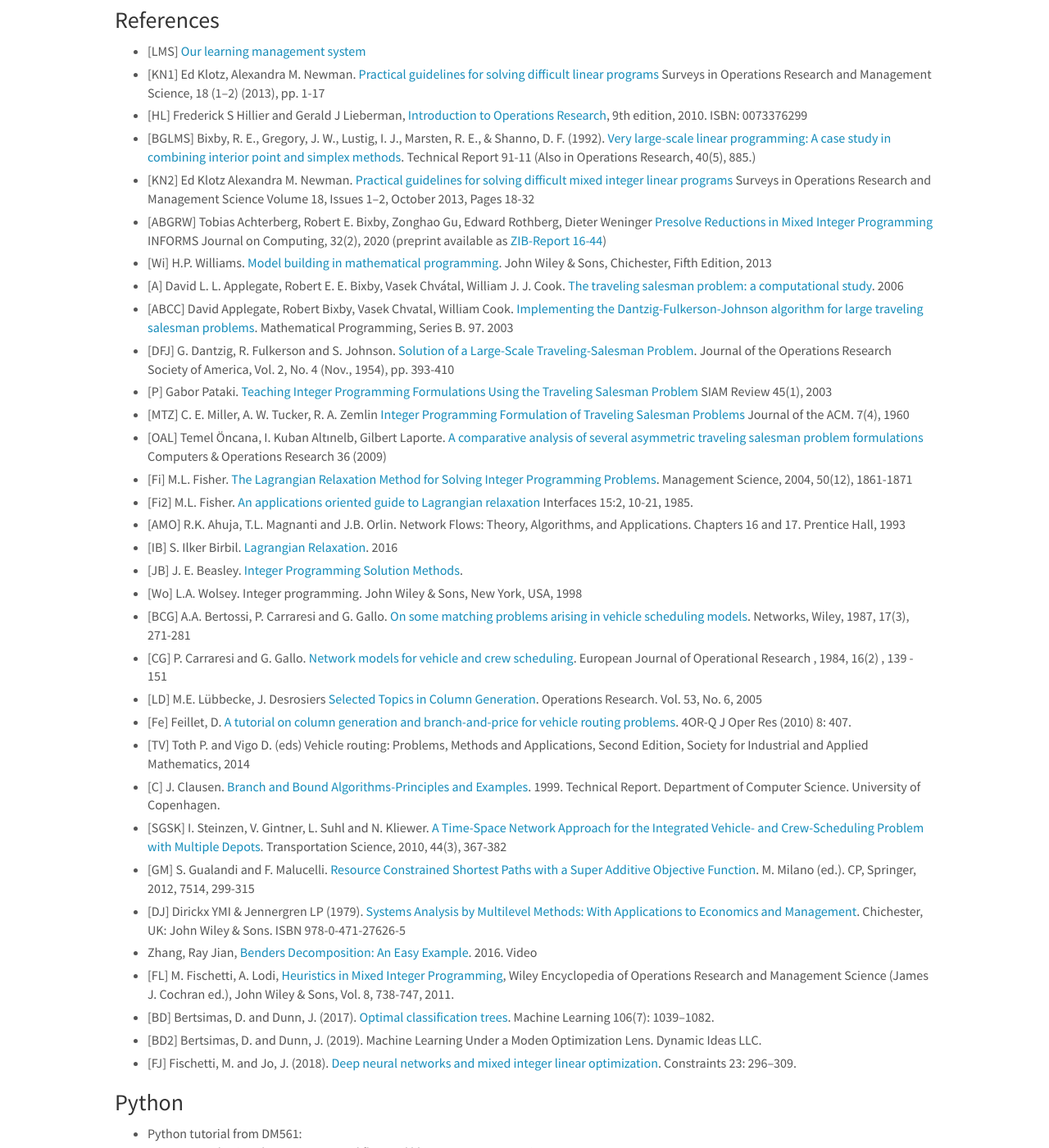
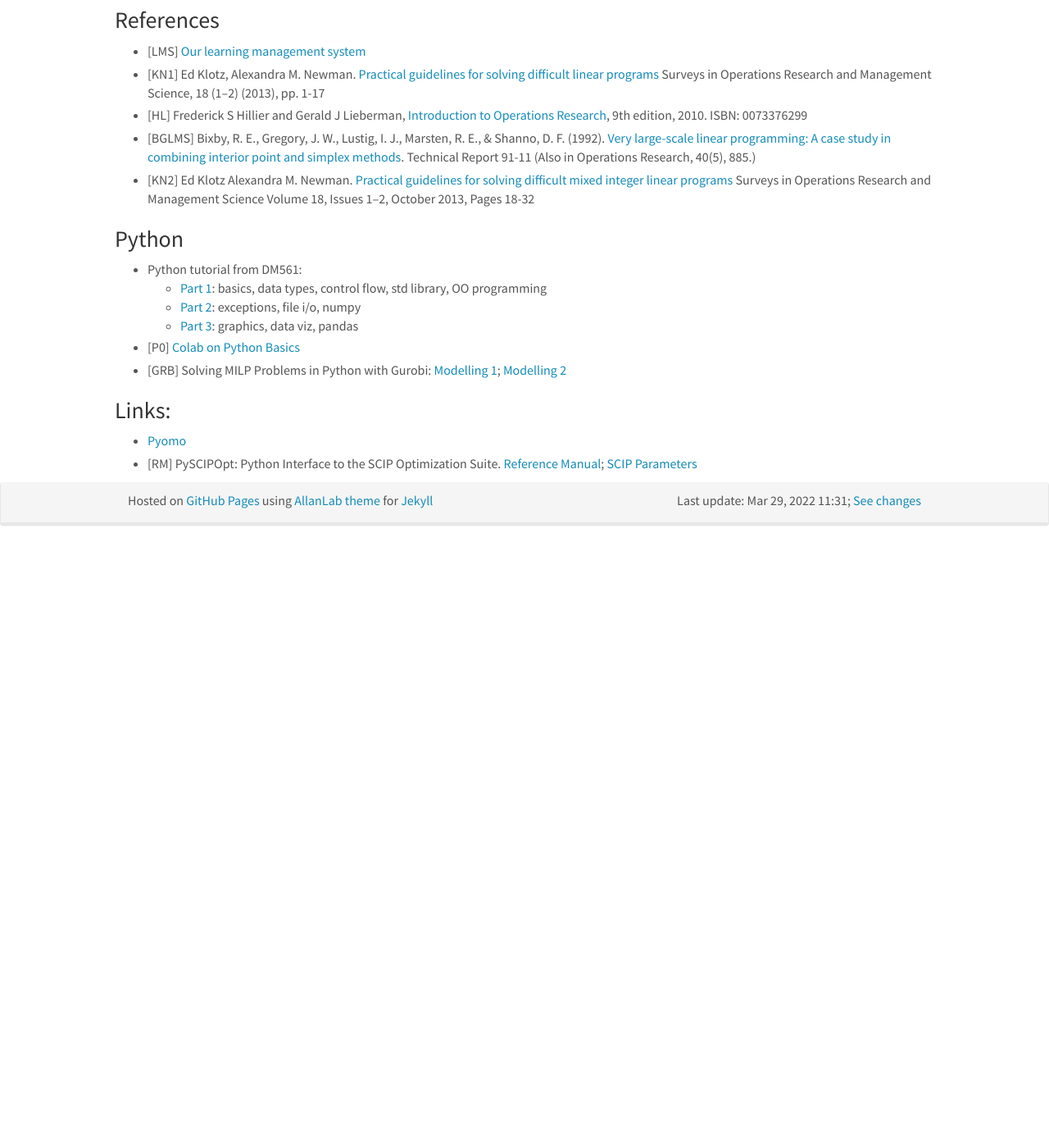
Before and after one commit to DM872/dm872.github.io, a Jekyll site: the page built from index.md, in a window 1280 px wide and 1400 px high, scrolled down 1283 px. Shown: the whole window at 82% size. Built offline with Jekyll 4.4.1, drawn with Linux system fonts in a browser that asks for light colours; nearby versions of some CDN libraries; comment, search, counter and statistics services are not loaded; after the commit the page ends 1946 px from its top, so only the background shows below that; some of the changed lines change nothing that is shown; some of the changed text lies outside the part shown.

Commit message:
edition 2022

```diff
--- a/index.md
+++ b/index.md
@@ -2,7 +2,7 @@
 # You don't need to edit this file, it's empty on purpose.
 # Edit theme's home layout instead if you wanna make some changes
 # See: https://jekyllrb.com/docs/themes/#overriding-theme-defaults
-title: "DM872 - Mathematical Optimization at Work"
+title: "DM872 (F22) -- Mathematical Optimization at Work"
 layout: default
 excerpt: "Main Page"
 sitemap: false
@@ -15,7 +15,7 @@
 
 - [Official course description](https://odinlister.sdu.dk/fagbesk/internkode/DM872/)
 
-- [ItsLearning](https://sdu.itslearning.com/main.aspx?CourseID=9315)
+- [ItsLearning](https://sdu.itslearning.com/main.aspx?CourseID=17799)
 
 - Teacher: [Marco Chiarandini](https://imada.sdu.dk/~marco)
 
@@ -25,7 +25,7 @@
 
 
 <p>
-<a href="https://mitsdu.sdu.dk/skema/activity/N340032101/f21">MitSDU</a>
+<a href="https://mitsdu.sdu.dk/skema/activity/N340032101/f22">MitSDU</a>
 </p>
 
 
@@ -54,7 +54,7 @@
 
 | Week | Topics and Slides                                                                | Resources                                                                    |
 |------+----------------------------------------------------------------------------------+------------------------------------------------------------------------------|
-|   14 | Introduction.                                                                    | [GRB],                                                                       |
+|   14 | Introduction.                                                                    | [GRB]                                                                       |
 |      | LP Practical Guidelines, Interior Point Methods, Sifting                         | **[KN1]**, [HL, sc 8.4], [BGLMS, sc 3]                                       |
 |      | Practice                                                                         | [Sheet 1][11]; [Sol][81]                                                     |
 |------+----------------------------------------------------------------------------------+------------------------------------------------------------------------------|
@@ -100,7 +100,7 @@
 ### References
 
 
-- [LMS] [Our learning management system](https://sdu.itslearning.com/main.aspx?CourseID=9315)
+- [LMS] [Our learning management system](https://sdu.itslearning.com/main.aspx?CourseID=17799)
 
 - [KN1] Ed Klotz, Alexandra M. Newman. [Practical guidelines for solving
   difficult linear
@@ -124,6 +124,7 @@
   Operations Research and Management Science Volume 18, Issues 1–2,
   October 2013, Pages 18-32
 
+<!--
 - [ABGRW] Tobias Achterberg, Robert E. Bixby, Zonghao Gu, Edward
   Rothberg, Dieter Weninger [Presolve Reductions in Mixed Integer
   Programming](https://doi.org/10.1287/ijoc.2018.0857)
@@ -258,7 +259,7 @@
   optimization](https://doi.org/10.1007/s10601-018-9285-6). Constraints
   23: 296–309.
 
-
+-->
 
 
 
@@ -273,7 +274,7 @@
 
 - [P0] [Colab on Python Basics](https://colab.research.google.com/github/DM561/dm561.github.io/blob/master/assets/Python_in_a_Nutshell.ipynb)
 
-- [GRB] Solving MILP Problems in Python with Gurobi: [Part 1](./assets/lab_gurobi_1.html); [Part 2](./assets/lab_gurobi_2.html); [Modelling 1](https://www.gurobi.com/pdfs/user-events/2017-frankfurt/Modeling-1.pdf); [Modelling 2](https://www.gurobi.com/pdfs/user-events/2017-frankfurt/Modeling-2.pdf)
+- [GRB] Solving MILP Problems in Python with Gurobi: [Modelling 1](https://www.gurobi.com/pdfs/user-events/2017-frankfurt/Modeling-1.pdf); [Modelling 2](https://www.gurobi.com/pdfs/user-events/2017-frankfurt/Modeling-2.pdf)
 
 
 
```
